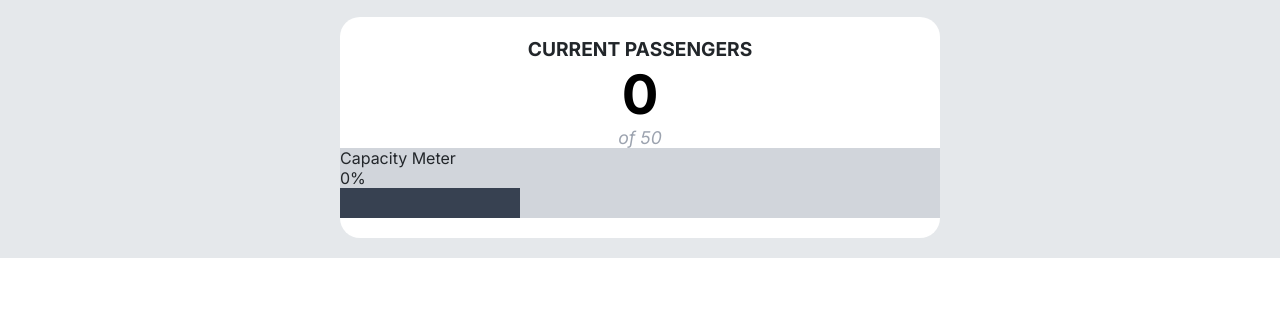
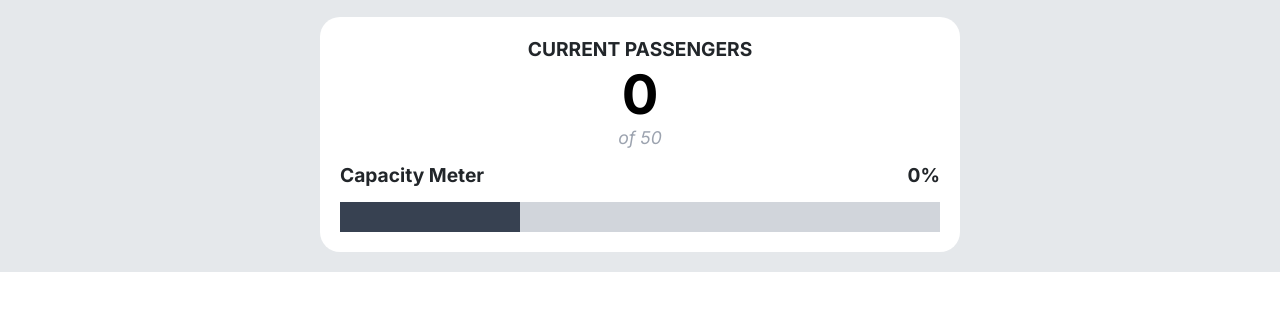
Before and after one commit to BuhleMtshali/mini-projects, a website: page passanger-counter-js/index.html in a window 1280 px wide. Shown: the part 163-474 px from the top of the page. Drawn offline with Linux system fonts and the light colour scheme.

Commit message:
updated the app.css and the index file

```diff
--- a/passanger-counter-js/app.css
+++ b/passanger-counter-js/app.css
@@ -15,7 +15,7 @@
     display: flex;
     flex-direction: column;
     align-items: center;
-    gap: 20PX;
+    gap: 20px;
 }
 
 .logo{
@@ -60,7 +60,8 @@ header small{
     flex-direction: column;
     align-items: center;
     background: rgb(255, 255, 255);
-    padding: 20px 0;
+    padding: 20px;
+    gap: 15px;
 }
 
 .counter-container p{
@@ -82,3 +83,14 @@ header small{
     font-size: 1.1rem;
     color: rgb(156, 163, 175);
 }
+
+.text-wrapper{
+    display: flex;
+    width: 100%;
+    justify-content: space-between;
+}
+
+.text-wrapper p{
+    font-weight: bold;
+    font-size: 1.2rem;
+}
--- a/passanger-counter-js/index.html
+++ b/passanger-counter-js/index.html
@@ -24,15 +24,17 @@
 				<small>of 50</small>
 			</div>
 			<!-- END OF TOP -->
-			 <!-- START OF PROGRESS BAR -->
-			  <div id="progress-container" style="width: 100%; background: rgb(209, 213, 219)">
 			<div class="text-wrapper">
 				<p>Capacity Meter</p>
 				<p><span class="percentage">0</span>%</p>
+
 			</div>
+			<!-- END OF TEXT WRAPPER -->
+			 <!-- start of progress bar -->
+			<div id="progress-container" style="width: 100%; background: rgb(209, 213, 219)">
 				<div id="progress-bar" style="width: 30%; height: 30px; background: rgb(55, 65, 81)"></div>
 			</div>
-			  <!-- END OF PROGRESS BAR -->
+			<!-- END OF PROGRESS container -->
 		 </div>
 		 <!-- END OF COUNTER CONTAINER -->
 	</div>
```
Lines whose indentation alone changed are shown as unchanged.
